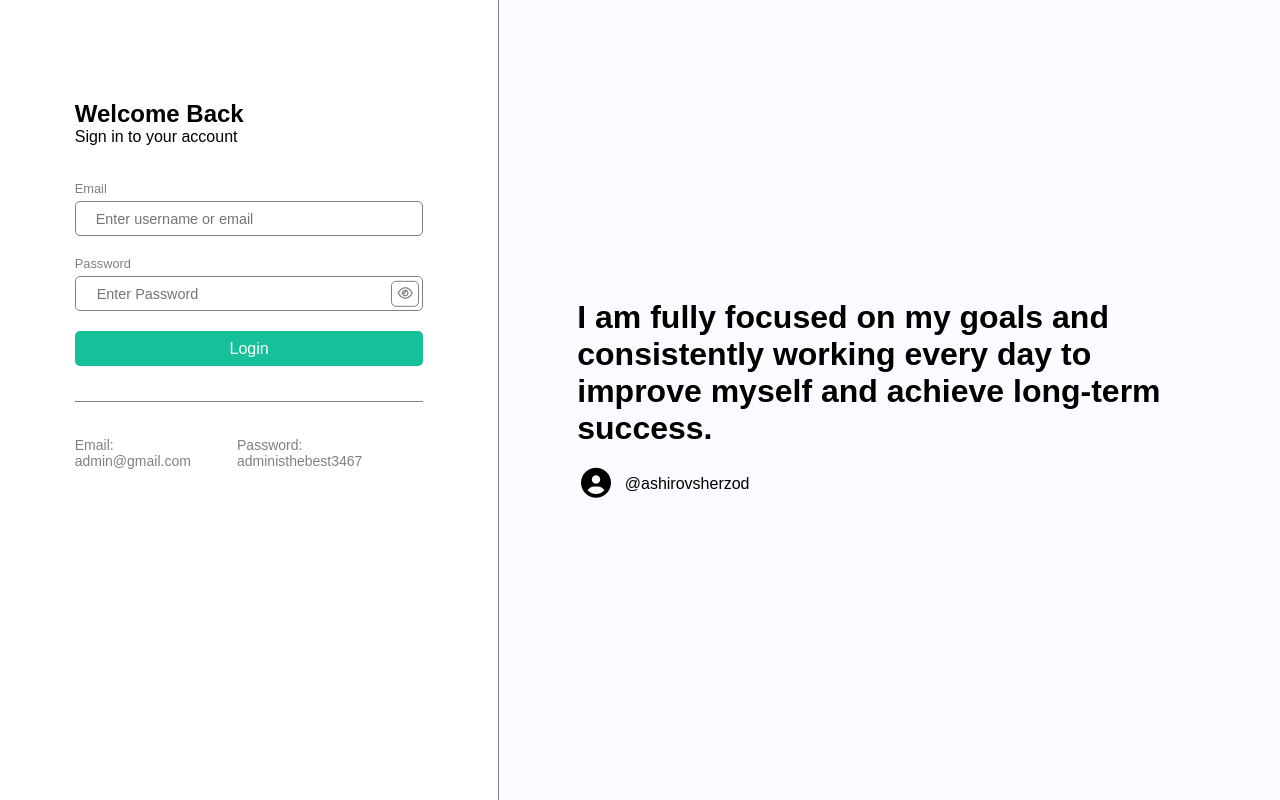
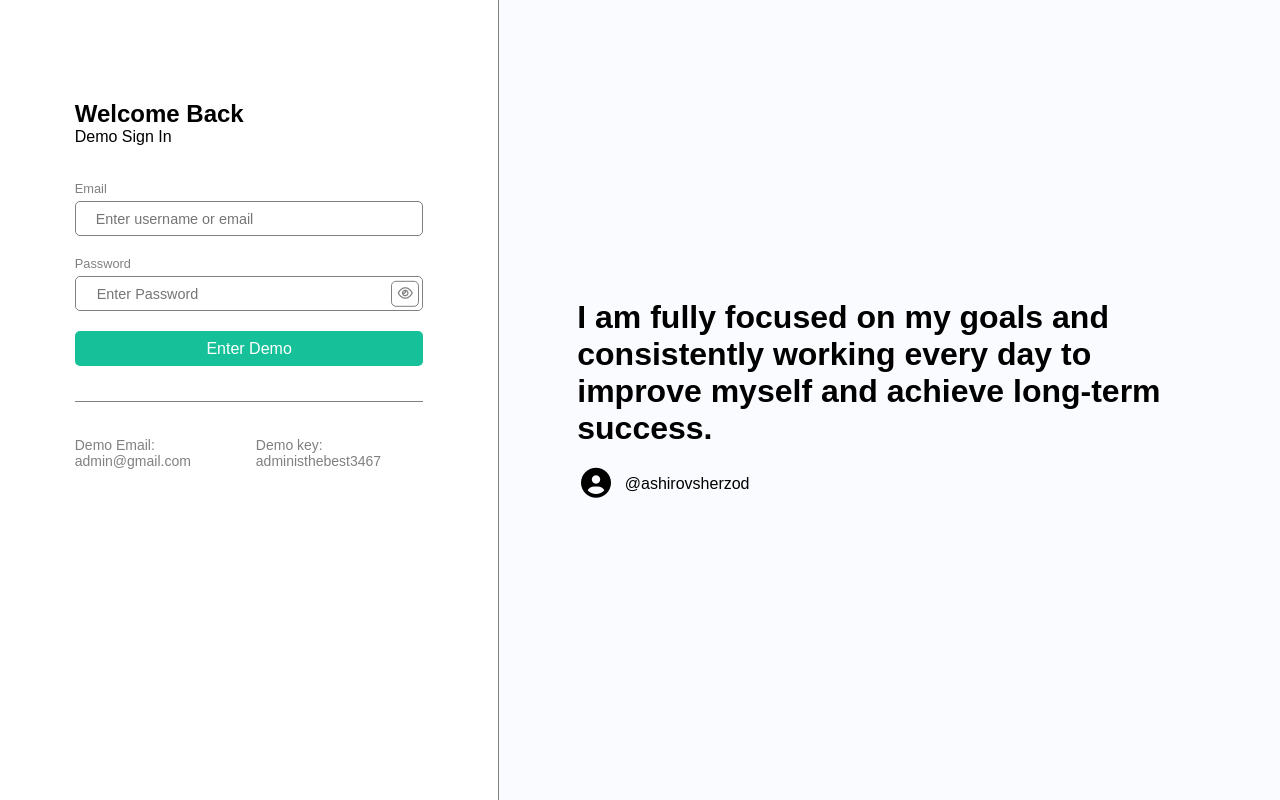
Before and after one commit to AshirovSherzod/dashboard-js, a plain HTML site: page index.html in a window 1280 px wide. Drawn offline with Linux system fonts and the light colour scheme.

Commit message:
task done

```diff
--- a/index.html
+++ b/index.html
@@ -3,7 +3,7 @@
   <head>
     <meta charset="UTF-8" />
     <meta name="viewport" content="width=device-width, initial-scale=1.0" />
-    <title>Login</title>
+    <title>Demo Dashboard Preview</title>
     <link rel="icon" href="./assets/images/tab-icon.png" type="img/png" />
     <link rel="stylesheet" href="./css/style.css" />
     <link
@@ -20,7 +20,7 @@
       <section class="login-sect">
         <div class="login-sect__title">
           <h1>Welcome Back</h1>
-          <p>Sign in to your account</p>
+          <p>Demo Sign In</p>
         </div>
         <form class="login-sect__form" action="">
           <div class="login-sect__form-username">
@@ -48,11 +48,11 @@
               </button>
             </div>
           </div>
-          <button class="login-sect__form-btn">Login</button>
+          <button class="login-sect__form-btn">Enter Demo</button>
         </form>
         <div class="login-desc">
-          <p>Email: admin@gmail.com</p>
-          <p>Password: administhebest3467</p>
+          <p>Demo Email: admin@gmail.com</p>
+          <p>Demo key: administhebest3467</p>
         </div>
       </section>
       <section class="login-img">
```
